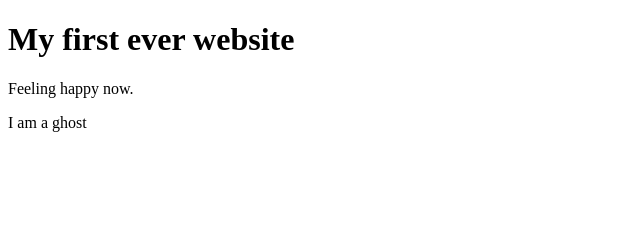
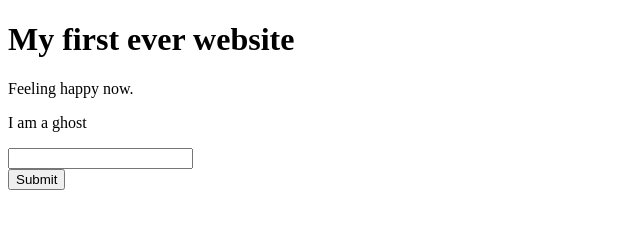
Before and after one commit to shykulislamsiam/my-first-website, a plain HTML site: page index.html in a window 1280 px wide. Shown: the whole page, without its empty margins (0-640 px from the left). Drawn offline with Linux system fonts and the light colour scheme.

Commit message:
done adding button

```diff
--- a/index.html
+++ b/index.html
@@ -10,5 +10,8 @@
     <h1>My first ever website</h1>
     <p>Feeling happy now.</p>
     <p>I am a ghost</p>
+    <input type="text">
+    <br>
+    <button>Submit</button>
 </body>
 </html>
```
